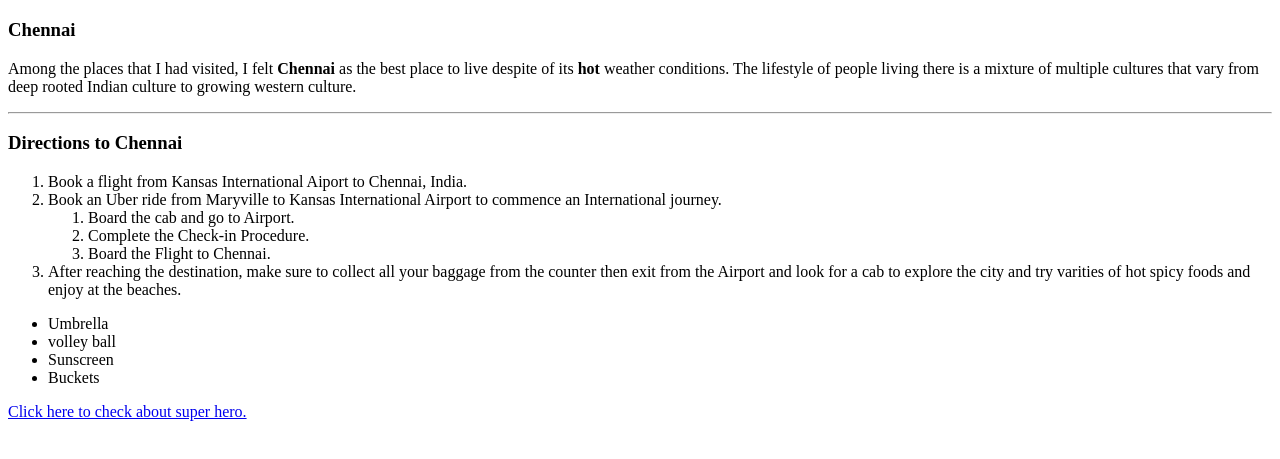
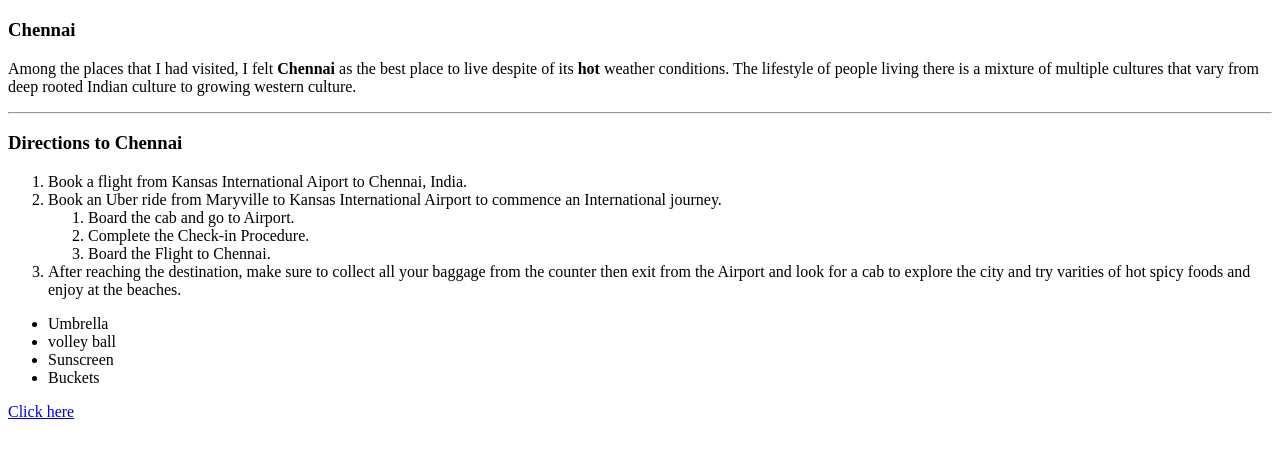
Before and after one commit to 44-563-WebApps-F21/webapps-f21-assignment-3-Saheethi, a plain HTML site: page index.html in a window 1280 px wide. Shown: the part 61-520 px from the top of the page. Drawn offline with Linux system fonts and the light colour scheme.

Commit message:
updated aboutme and index

```diff
--- a/index.html
+++ b/index.html
@@ -27,6 +27,6 @@
         <li>Sunscreen</li>
         <li>Buckets</li>
     </ul>
-    <a href="aboutme.html">Click here to check about super hero.</a>
+    <a href="aboutme.html">Click here</a>
 </body>
 </html>
```
Also changed, not shown: aboutme.html (+1 -1 lines).
